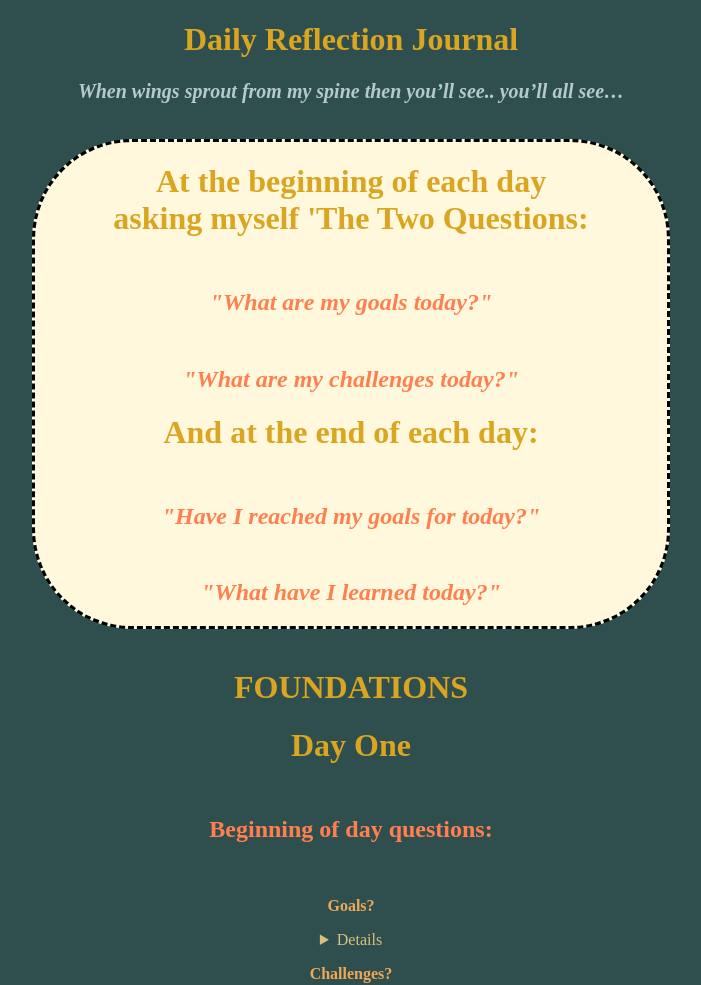
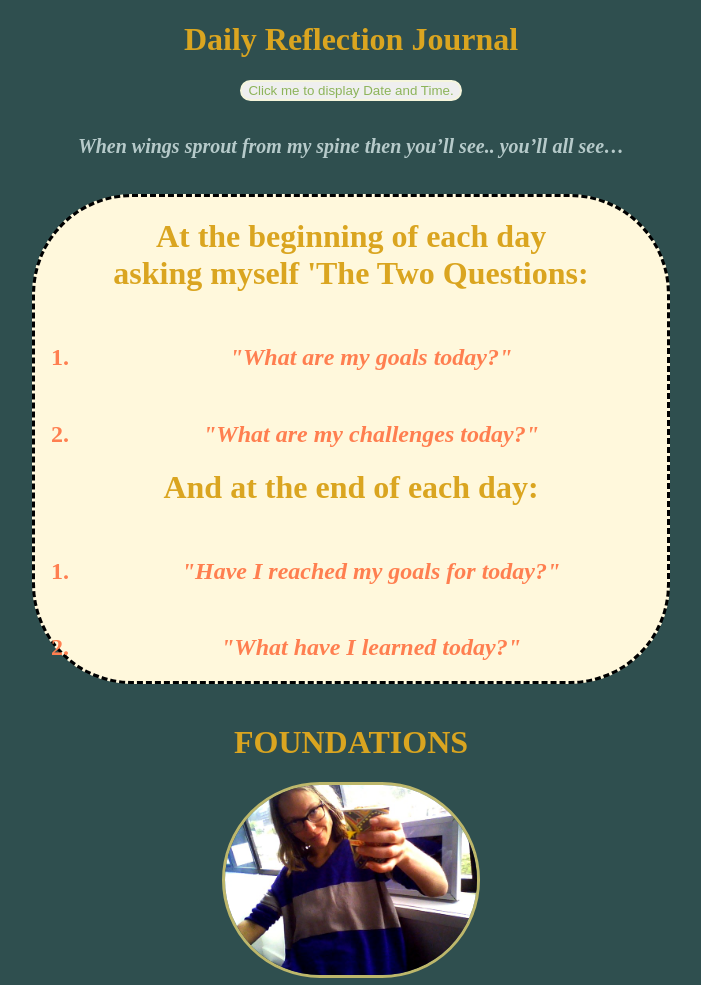
Before and after one commit to Tominne/Tominne.github.io, a plain HTML site: page Blog.html in a window 1280 px wide. Shown: the top 985 px of the page, without its empty margins (289-990 px from the left). Drawn offline with Linux system fonts and the light colour scheme.

Commit message:
journalling

```diff
--- a/Blog.html
+++ b/Blog.html
@@ -5,22 +5,50 @@
   <link rel="stylesheet" href="decor.css" type="text/css" />
   <title>Reflections</title>
 
+
 <body>
+  <main>
     <h1>Daily Reflection Journal</h1>
+    <button type="button" onclick="document.getElementById('demo').innerHTML = Date()">
+      Click me to display Date and Time.</button>
+
+    <p class="date" id="demo"></p>
+    <br>
     <h3><em>When wings sprout from my spine then you’ll see.. you’ll all see…</em></h3><br><br>
     <div class="heading">
       <h1>
         At the beginning of each day<br>
         asking myself 'The Two Questions:</h1>
-    <h2><em>"What are my goals today?"</em><br></h2>
-    <h2><em>"What are my challenges today?"</em></h2>
+      <ol>
+        <h2>
+          <li>
+            <em>"What are my goals today?"</em><br>
+        </h2>
+        </li>
+        <h2>
+          <li>
+            <em>"What are my challenges today?"</em>
+        </h2>
+        </li>
+      </ol>
       <h1>And at the end of each day:</h1>
-    <h2><em>"Have I reached my goals for today?"</em></h2>
-    <h2><em>"What have I learned today?" </em></h2>
-    </h1>
+      <ol>
+        <h2>
+          <li>
+            <em>"Have I reached my goals for today?"</em>
+        </h2>
+        </li>
+        <h2>
+          <li>
+            <em>"What have I learned today?" </em>
+        </h2>
+        </li>
+      </ol>
     </div>
     <br>
     <h1><b>FOUNDATIONS</b></h1>
+    <a href="foundations-start.jpg" target="_blank"> <img src="foundations-start.jpg" alt="Foundations" width="20%"
+        height="20%"> </a>
     <h1>Day One</h1>
     <h2>Beginning of day questions:</h2> <br>
     <p> <b>Goals?</b></p>
@@ -34,10 +62,12 @@
     <div>
       <h2> End of day questions:</h2> <br>
       <p><b>What I have learned today?</b></p>
-    <details>Figuring out a rhythm that works for me is going to be one of the biggest learning curves, aswell as trying
+      <details>Figuring out a rhythm that works for me is going to be one of the biggest learning curves, aswell as
+        trying
         to
         communicate my specific needs to tutors without sounding like a special snowflake, or like I shouldn't be here
-      because I am "too fragile". I have always been more sensitive and that isnt changing this year or the next so now
+        because I am "too fragile". I have always been more sensitive and that isnt changing this year or the next so
+        now
         is
         as good a time as any for me to be here and I can be quite stubborn about letting my singular sensitivities stop
         me
@@ -45,7 +75,8 @@
         with
         them. <br> I studied for too long at once thismorning and burnt myself really hard with headaches and mind
         breaking
-      fatigue for ther rest of the day. A bit of a narly beginning to the paper, but I suppose beginnings always are the
+        fatigue for ther rest of the day. A bit of a narly beginning to the paper, but I suppose beginnings always are
+        the
         hardest.</details>
       <p><b>Have I reached my goals for today?</b></p>
       <details>Got over the first and hardest challenge, diving in and starting. I managed to set up linux/abuntu in my
@@ -60,7 +91,8 @@
     <p> <b>Goals?</b></p>
     <details>Set up my github and repository cloning. Get in the habit of reflecting and intentional learning as I go.
       Take more
-    breaks more often. Troubleshoot ways to mainting my focus for longer without burning myself out (change of scenery,
+      breaks more often. Troubleshoot ways to mainting my focus for longer without burning myself out (change of
+      scenery,
       coffee, breaks, interaction, etc). Make progress into the first sprint and outline a plan of what to learn by the
       end of week one and when the group meeting is/who are my homegroup members.
     </details>
@@ -87,11 +119,13 @@
       <h1>Day Three</h1><br>
       <h2>Beginning of day questions:</h2> <br>
       <p> <b>Goals?</b></p>
-    <details> Get ore family with the terminal commands. finally Get Ubuntu to install everything without failing on me.
+      <details> Get ore family with the terminal commands. finally Get Ubuntu to install everything without failing on
+        me.
         Try understand what is happening with homegroups and discord. </details>
       <p><b>Challenges?</b></p>
       <details>Probs do some JS leanring even though that is ahead
-      a few sprints because it's what I will struggle the most with and don't want to drown when I get there. Weeks one
+        a few sprints because it's what I will struggle the most with and don't want to drown when I get there. Weeks
+        one
         and two I can probably handle even as not my primary goal set as I am pretty familiar with HTML and CSS, as you
         can maybe tell, though I do enjoy the journaling tasks, being from a Fine Arts BFA/Creative Cultures and
         Ethics/Media Studies/Journalism electives background. </details>
@@ -99,7 +133,8 @@
       <h2> End of day questions:</h2>
       <p><b>What I have learned today?</p></b>
       <details>When my body gets sick there is not much I can do but stop and take care of it, though it's hard to turn
-      off the little voice that says 'you can't keep up' yada yada, when lying in bed feeling like you are dying! And at
+        off the little voice that says 'you can't keep up' yada yada, when lying in bed feeling like you are dying! And
+        at
         which point does that start being true? A cursed way we have to think indeed! Capitalism my behated.</details>
       <p><b>Have I reached my goals for today?</b></p>
       <details>I got into the discord Whai kohort and got my required roles finally! I didn't do as much work as I would
@@ -112,13 +147,15 @@
       <details>Ask for help from facilitators and fix this Ubuntu connection error please!
       </details>
       <p><b>Challenges?</b></p>
-      <details>Shy about asking for help from strangers/intimidating people especially when I feel like I should have solved this at the start.</details>
+      <details>Shy about asking for help from strangers/intimidating people especially when I feel like I should have
+        solved this at the start.</details>
       <br>
       <h2> End of day questions:</h2>
       <p><b>What I have learned today?</p></b>
       <details></details>
       <p><b>Have I reached my goals for today?</b></p>
       <details></details>
+  </main>
 </body>
 </head>
 
--- a/decor.css
+++ b/decor.css
@@ -44,3 +44,11 @@ width: 50%;
 img {margin: auto; border: solid; border-color: darkkhaki; border-width: auto; border-radius: 100px;}
 
 table {margin:auto; text-align: center;}
+
+main {margin: auto; text-align: center;}
+
+ol {text-align: center}
+
+button {margin:auto; border: solid 2px; border-color: beige; border-radius: 100px; color: rgb(141, 180, 90);}
+
+.date {color: rgb(169, 182, 153); opacity: 90%;}
```
Also changed, not shown: foundations-start.jpg (added). Lines whose indentation alone changed are shown as unchanged.
